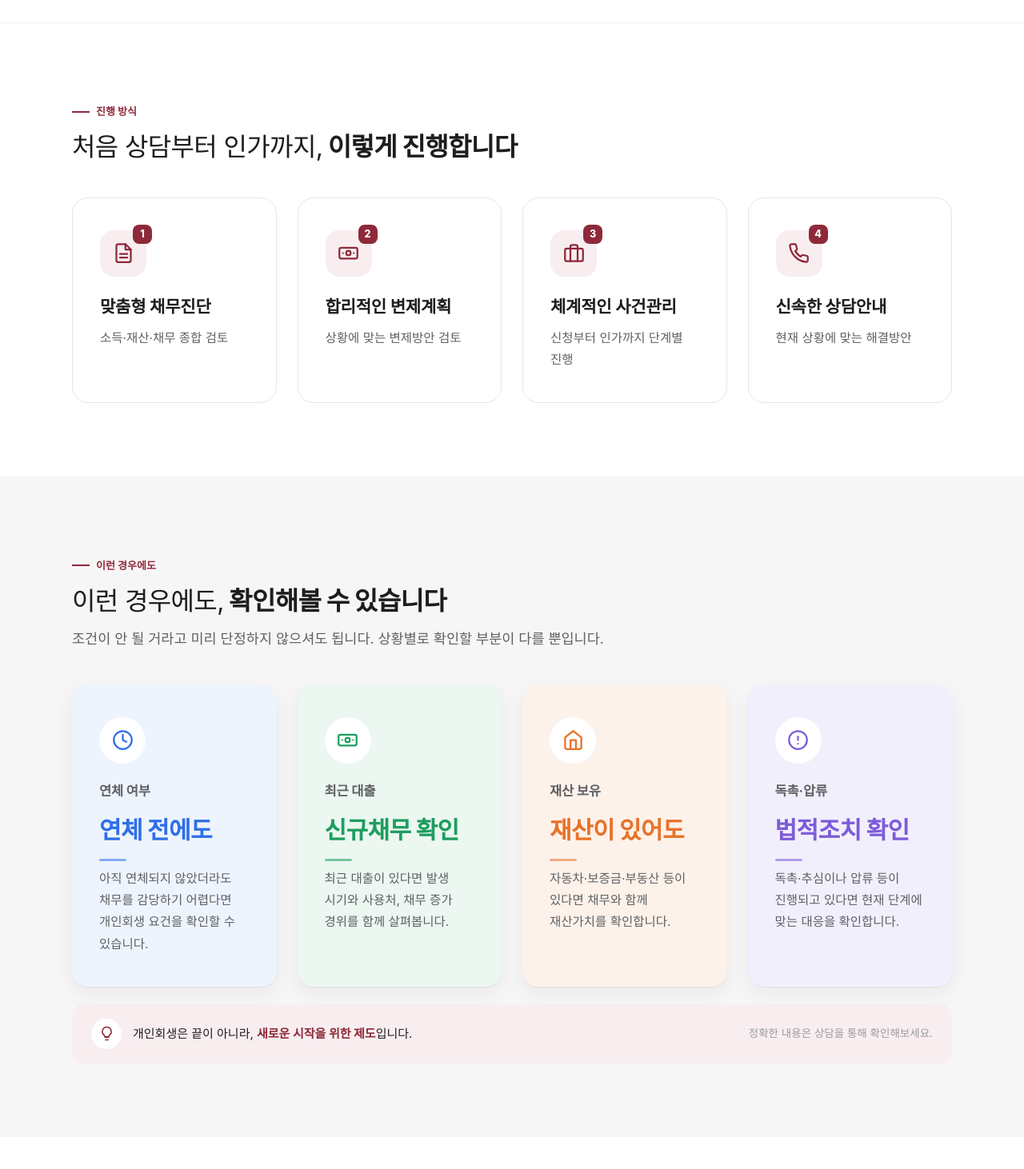
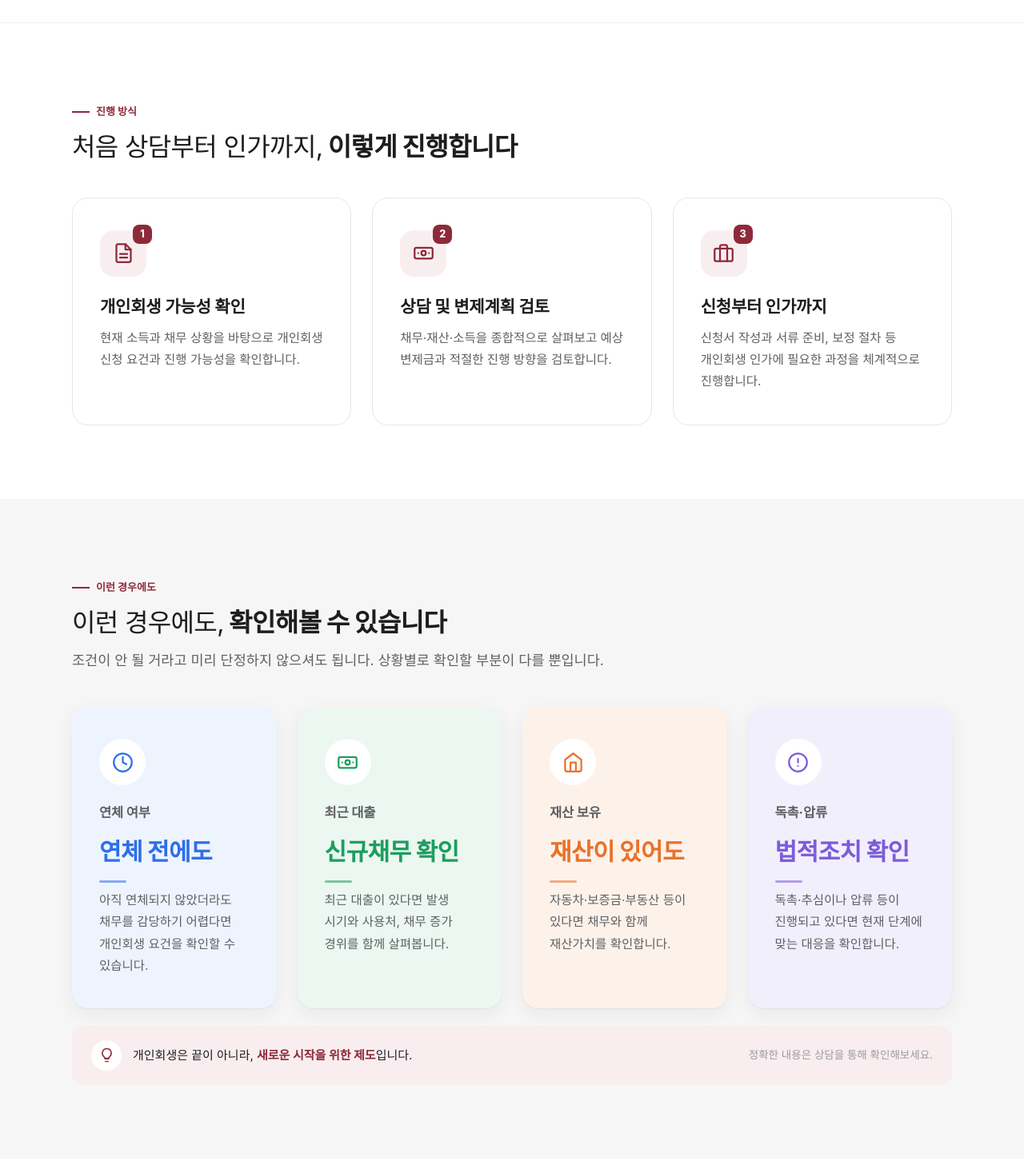
Before and after one commit to Jeongdonghwan/rwas_prj, a Flask app: page / in a window 1280 px wide. Shown: the part 953-2415 px from the top of the page at 80% size. Run offline with Flask 3, Linux system fonts and the light colour scheme; data that the repository does not hold is empty; some web fonts are replaced.

Commit message:
진행 방식 섹션: 4카드 → 3단계로 교체
- 01 개인회생 가능성 확인 / 02 상담 및 변제계획 검토 / 03 신청부터 인가까지
- 각 카드 설명을 한 줄 요약에서 실제 안내 문장으로 보강

Co-Authored-By: Claude Opus 5 (1M context) <noreply@anthropic.com>

```diff
--- a/app/templates/index.html
+++ b/app/templates/index.html
@@ -57,11 +57,10 @@
 
 <section class="sec"><div class="wrap">
   <div class="sec-head reveal"><span class="label">진행 방식</span><h2><span class="thin">처음 상담부터 인가까지,</span> 이렇게 진행합니다</h2></div>
-  <div class="cards four stagger">
-    <div class="card"><span class="ico">{{ ico('clipboard') }}<i>1</i></span><h3>맞춤형 채무진단</h3><p>소득·재산·채무 종합 검토</p></div>
-    <div class="card"><span class="ico">{{ ico('banknote') }}<i>2</i></span><h3>합리적인 변제계획</h3><p>상황에 맞는 변제방안 검토</p></div>
-    <div class="card"><span class="ico">{{ ico('briefcase') }}<i>3</i></span><h3>체계적인 사건관리</h3><p>신청부터 인가까지 단계별 진행</p></div>
-    <div class="card"><span class="ico">{{ ico('phone') }}<i>4</i></span><h3>신속한 상담안내</h3><p>현재 상황에 맞는 해결방안</p></div>
+  <div class="cards stagger">
+    <div class="card"><span class="ico">{{ ico('clipboard') }}<i>1</i></span><h3>개인회생 가능성 확인</h3><p>현재 소득과 채무 상황을 바탕으로 개인회생 신청 요건과 진행 가능성을 확인합니다.</p></div>
+    <div class="card"><span class="ico">{{ ico('banknote') }}<i>2</i></span><h3>상담 및 변제계획 검토</h3><p>채무·재산·소득을 종합적으로 살펴보고 예상 변제금과 적절한 진행 방향을 검토합니다.</p></div>
+    <div class="card"><span class="ico">{{ ico('briefcase') }}<i>3</i></span><h3>신청부터 인가까지</h3><p>신청서 작성과 서류 준비, 보정 절차 등 개인회생 인가에 필요한 과정을 체계적으로 진행합니다.</p></div>
   </div>
 </div></section>
 
```
